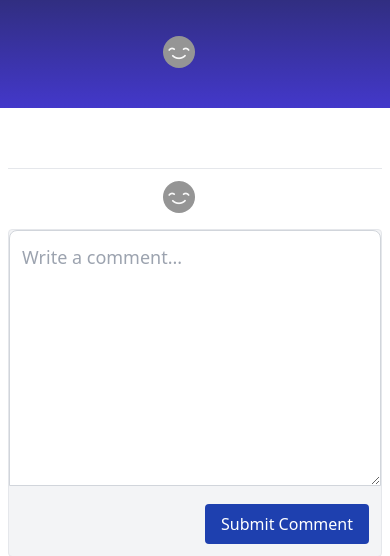
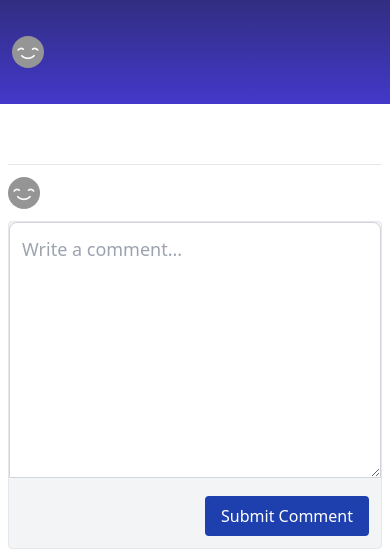
Before and after one commit to danjac/conduit-old, a Django app: template templates/articles/detail.html in a window 390 px wide. Shown: the part 73-629 px from the top of the page. Run offline with Django 3.2, Linux system fonts and the light colour scheme; the template is opened without the code that fills it: values that come from a table or form of the project are taken from there, others are empty; style sheets or scripts are compiled from the project's sources; parts of the project's set-up code (start-up, migrations or seed data) failed here and were passed over; some libraries are stand-ins or nearby versions.

Commit message:
Mobile fixes

```diff
--- a/templates/articles/detail.html
+++ b/templates/articles/detail.html
@@ -3,12 +3,12 @@
 
 {% block header %}
 {{ block.super }}
-<div class="py-6 mx-auto md:px-12 mb-3 mx-auto bg-gradient-to-b from-indigo-900 to-indigo-700 text-white w-full">
+<div class="py-6 mx-auto px-3 md:px-12 mb-3 mx-auto bg-gradient-to-b from-indigo-900 to-indigo-700 text-white w-full">
   <h1 class="text-2xl font-bold mb-3">{{ article.title }}</h1>
   <h2 class="text-lg mb-3">{{ article.description }}</h2>
-  <div class="flex justify-center items-center mb-3">
+  <div class="md:flex justify-center items-center mb-3">
 
-    <div class="mr-6">
+    <div class="mb-3 md:mr-6 md:mb-0">
       <div class="flex items-center mb-1">
         {% include "users/_avatar.html" with user=article.author size="32" css_class="mr-2" %}
         <a class="font-semibold text-lg hover:text-gray-100"
@@ -18,13 +18,13 @@
     </div>
 
     {% if can_edit %}
-    <div class="mr-6">
+    <div class="mb-3 md:mb-0">
       <a class="rounded px-4 py-2 border hover:bg-indigo-300"
          href="{% url 'articles:edit' article.id %}">
         <i class="fa fa-pen mr-1"></i> Edit Article
       </a>
     </div>
-    <div>
+    <div class="">
       <a class="rounded px-4 py-2 border hover:bg-indigo-300"
          data-controller="ajax"
          data-ajax-confirm="Are you sure you want to delete this article?"
@@ -36,7 +36,7 @@
     {% endif %}
 
     {% if can_follow %}
-    <div class="mr-6">
+    <div class="mb-3 md:mr-6 md:mb-0">
       {% if is_following %}
       <button class="rounded px-4 py-2 border hover:bg-indigo-300"
               data-controller="ajax"
@@ -58,7 +58,7 @@
     {% endif %}
 
     {% if can_like %}
-    <div>
+    <div class="md:mr-6">
       <button class="rounded px-4 py-2 border hover:bg-indigo-300"
               data-controller="ajax"
               data-action="ajax#post"
@@ -80,9 +80,9 @@
   </p>
 </div>
 
-<div class="flex justify-center items-center mb-3">
+<div class="md:flex justify-center items-center mb-3">
 
-  <div class="mr-6">
+  <div class="mb-3 md:mr-6 md:mb-0">
     <div class="flex items-center mb-1">
       {% include "users/_avatar.html" with user=article.author size="32" css_class="mr-2" %}
       <a class="font-semibold text-lg text-blue-800 hover:text-blue-600"
@@ -92,8 +92,9 @@
   </div>
 
   {% if can_follow %}
-  <div class="mr-6">
+  <div class="mb-3 md:mr-6 md:mb-0">
     {% if is_following %}
+    <div>
       <button class="rounded px-4 py-2 border hover:bg-gray-100"
               data-controller="ajax"
               data-action="ajax#post"
@@ -101,7 +102,9 @@
               data-ajax-url="{% url 'users:unfollow' article.author.id %}">
         <i class="fa fa-plus mr-1"></i> Unfollow {{ article.author }}
       </button>
+    </div>
     {% else %}
+    <div>
       <button class="rounded px-4 py-2 border hover:bg-gray-100"
               data-controller="ajax"
               data-action="ajax#post"
@@ -109,6 +112,7 @@
               data-ajax-url="{% url 'users:follow' article.author.id %}">
         <i class="fa fa-plus mr-1"></i> Follow {{ article.author }}
       </button>
+    </div>
     {% endif %}
   </div>
   {% endif %}
```
Lines whose indentation alone changed are shown as unchanged.
